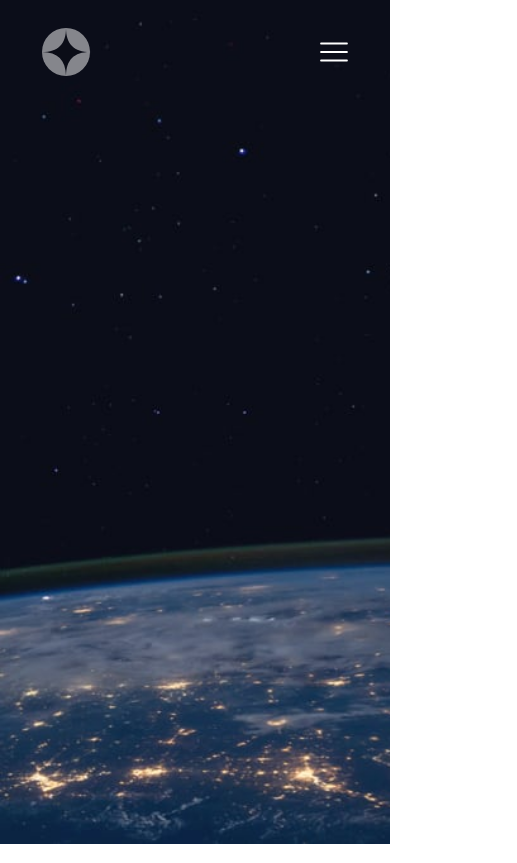
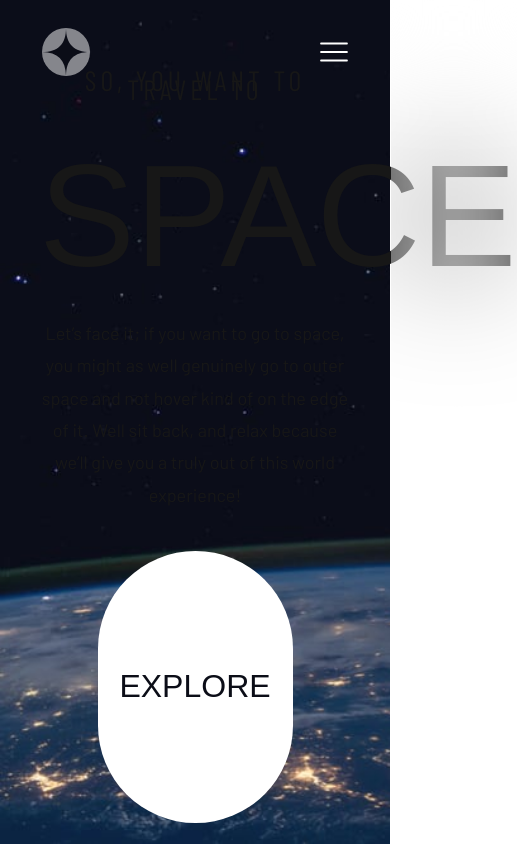
Before and after one commit to muhkyle17/birthday-reminder, a Next.js app: page / in a window 390 px wide. Shown: the whole page, 517 px wide, since content can reach past the window. Built offline with nearby package versions, Linux system fonts and the light colour scheme; a web font is replaced by a local one.

Commit message:
Add vertical responsiveness

```diff
--- a/src/app/page.js
+++ b/src/app/page.js
@@ -2,8 +2,30 @@ import Navbar from '@/src/app/components/Navbar'
 
 export default function Home() {
   return (
-    <div className='bg-[url("/home/background-home-mobile.jpg")] sm:bg-[url("/home/background-home-tablet.jpg")] lg:bg-[url("/home/background-home-desktop.jpg")] bg-cover lg:bg-right bg-no-repeat w-screen h-screen min-h-screen pt-0 lg:pt-10'>
-      <Navbar />
+    <div className='bg-[url("/home/background-home-mobile.jpg")] sm:bg-[url("/home/background-home-tablet.jpg")] lg:bg-[url("/home/background-home-desktop.jpg")] bg-cover lg:bg-right bg-no-repeat w-screen h-screen min-h-screen '>
+      <div className='flex flex-col justify-between items-center pt-0 lg:pt-10 w-screen h-screen'>
+        <Navbar />
+
+        <div className='container lg:px-16 pb-10 lg:pb-32 flex flex-col items-center lg:flex-row gap-10 lg:gap-0 justify-between w-full'>
+          <div className='w-[80%] xl:w-1/2'>
+            <p className='typography-preset-five uppercase text-center lg:text-left'>
+              So, you want to travel to
+            </p>
+            <p className='typography-preset-one text-center lg:text-left'>SPACE</p>
+            <p className='typography-preset-nine -mt-6 text-center lg:text-left'>
+              Let’s face it; if you want to go to space, you might as well genuinely go to outer
+              space and not hover kind of on the edge of it. Well sit back, and relax because we’ll
+              give you a truly out of this world experience!
+            </p>
+          </div>
+
+          <div className='flex items-center justify-center xl:justify-end xl:pr-10 w-1/2'>
+            <div className='uppercase text-primary rounded-full bg-white typography-preset-four w-[272px] h-[272px] flex items-center justify-center'>
+              <p>Explore</p>
+            </div>
+          </div>
+        </div>
+      </div>
     </div>
   )
 }
```
